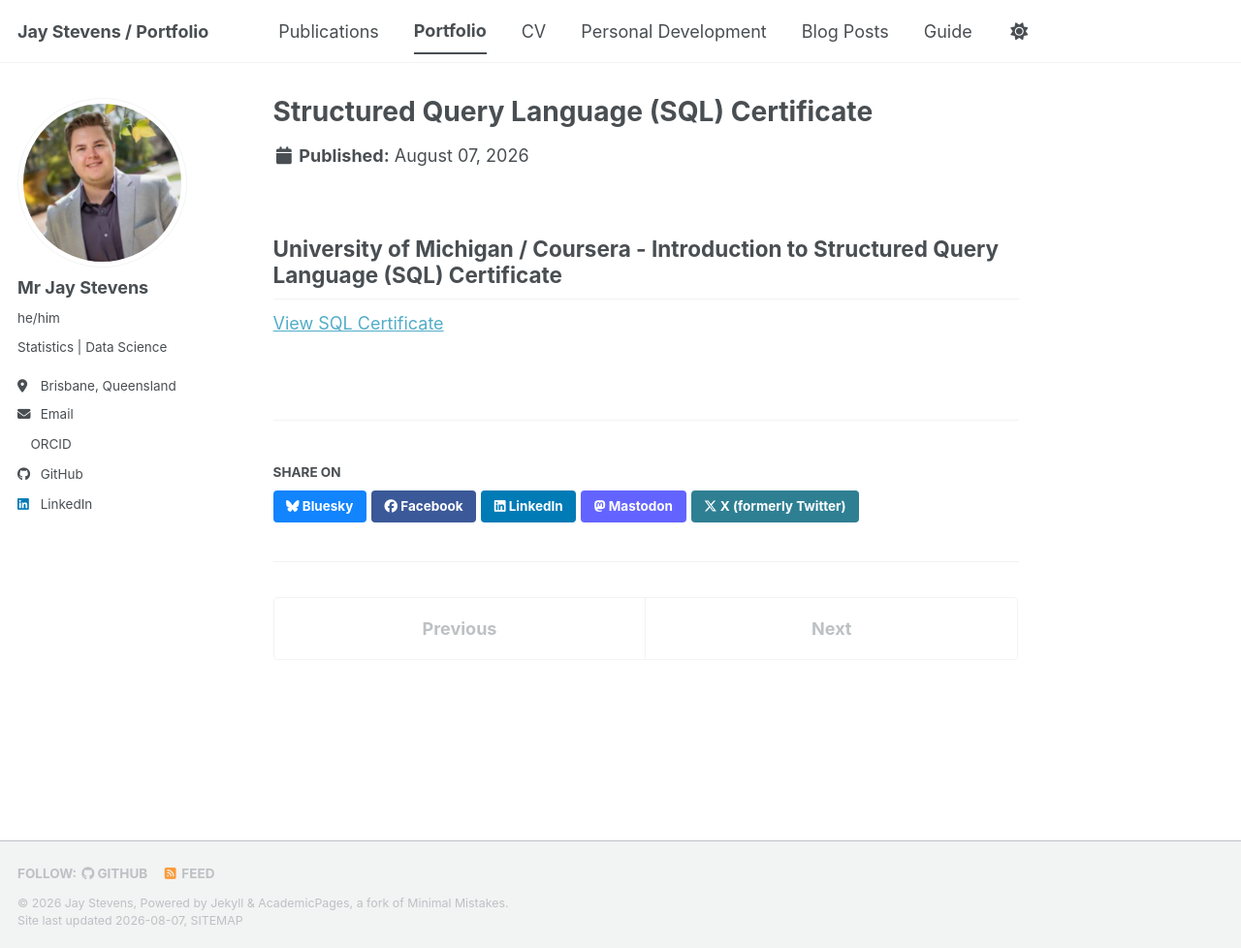
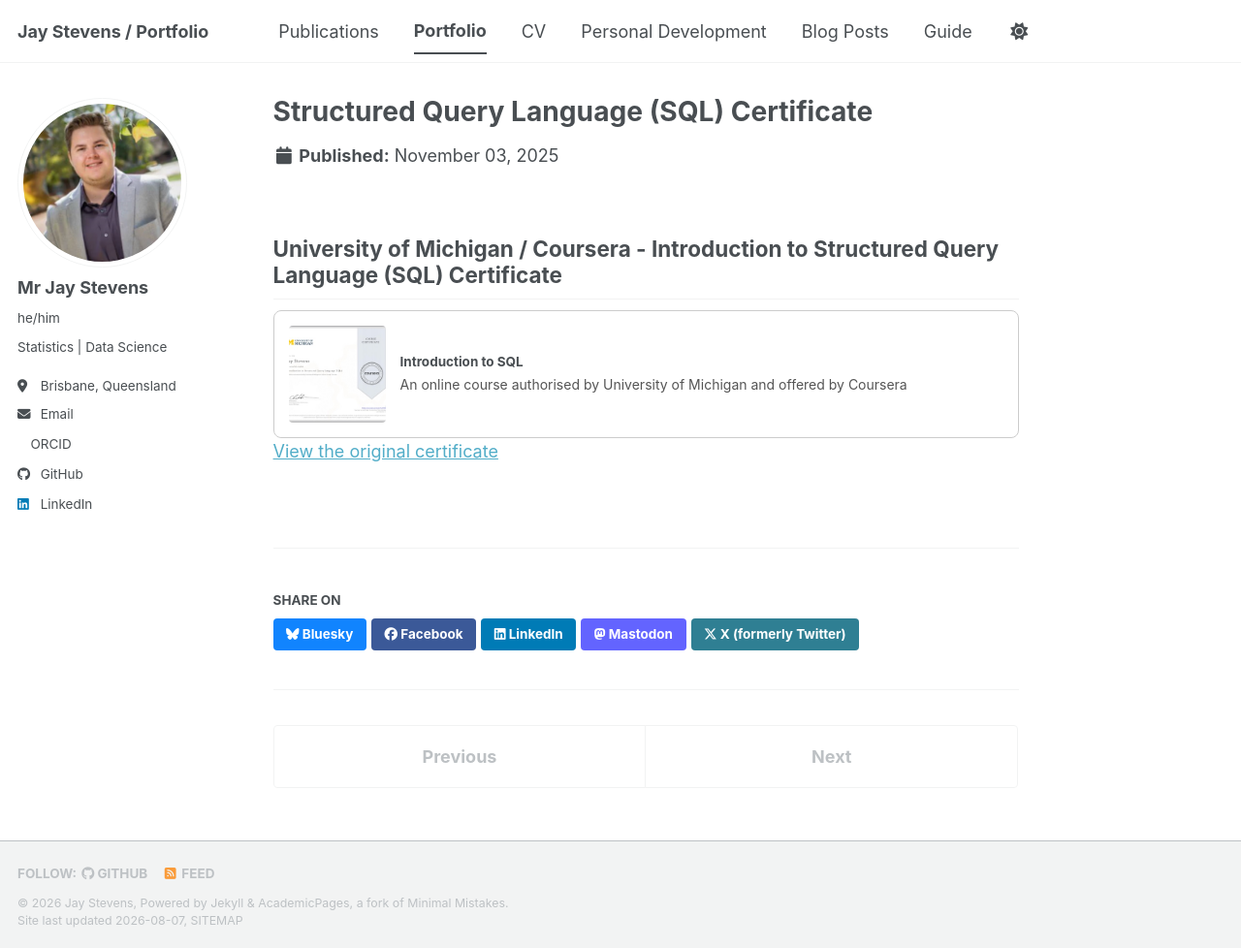
Before and after one commit to jaystev242/jaystev242.github.io, a Jekyll site: the page built from _portfolio/portfolio-1.md, in a window 1280 px wide and 978 px high. Shown: the whole window at 97% size. Built offline with Jekyll 4.4.1, drawn with Linux system fonts in a browser that asks for light colours; a style sheet for code colours, icons or effects is not loaded.

Commit message:
online portfolio item

```diff
--- a/_portfolio/portfolio-1.md
+++ b/_portfolio/portfolio-1.md
@@ -2,9 +2,21 @@
 title: "Structured Query Language (SQL) Certificate"
 excerpt: "University of Michigan / Coursera Certificate<br/><img src='/images/CERTIFICATE_LANDING_PAGE~2FXJ0UGI1P2H.jpeg'>"
 collection: portfolio
+date: 2025-11-03
 ---
 
 University of Michigan / Coursera - Introduction to Structured Query Language (SQL) Certificate
 ---
 
-[View SQL Certificate](https://www.coursera.org/account/accomplishments/verify/2FXJ0UGI1P2H?utm_source=ios&utm_medium=certificate&utm_content=cert_image&utm_campaign=sharing_cta&utm_product=course)
+<div role="button" tabindex="0" onclick="window.open('https://www.coursera.org/account/accomplishments/verify/2FXJ0UGI1P2H?utm_source=ios&utm_medium=certificate&utm_content=cert_image&utm_campaign=sharing_cta&utm_product=course','_blank')"
+     onkeypress="if(event.key==='Enter'){window.open('https://www.coursera.org/account/accomplishments/verify/2FXJ0UGI1P2H?utm_source=ios&utm_medium=certificate&utm_content=cert_image&utm_campaign=sharing_cta&utm_product=course','_blank')}"
+     style="cursor:pointer; display:flex; align-items:center; border:1px solid #ccc; border-radius:8px; padding:15px; text-decoration:none; color:inherit;">
+  <img src="/images/CERTIFICATE_LANDING_PAGE~2FXJ0UGI1P2H.jpeg" alt="Jay Stevens' SQL Certificate" style="width:100px; height:100px; object-fit:cover; margin-right:15px; border-radius:4px;">
+  <div>
+    <h4 style="margin:0 0 5px;">Introduction to SQL</h4>
+    <p style="margin:0; color:#555; font-size:14px;">An online course authorised by University of Michigan and offered by Coursera</p>
+  </div>
+</div>
+
+<!-- add a normal link for SEO/screen readers -->
+<p><a href="https://www.coursera.org/account/accomplishments/verify/2FXJ0UGI1P2H?utm_source=ios&utm_medium=certificate&utm_content=cert_image&utm_campaign=sharing_cta&utm_product=course">View the original certificate</a></p>
```
